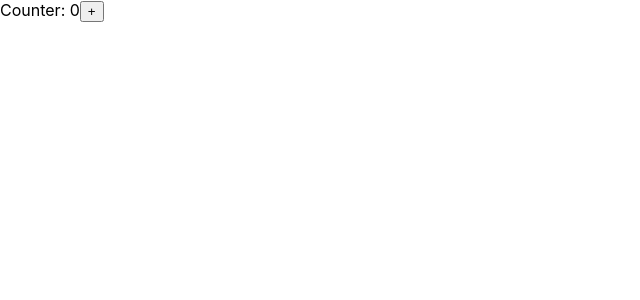
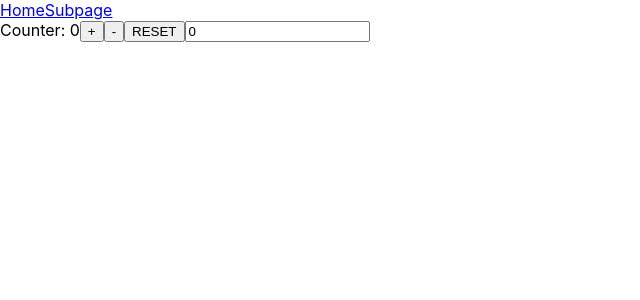
Before and after one commit to KajBialas/stacja-it-redux1, a React (Create React App) app: page / in a window 1280 px wide. Shown: the top 300 px of the page, without its empty margins (0-640 px from the left). Built offline with nearby package versions, Linux system fonts and the light colour scheme.

Commit message:
Final version for issue1 / extraIssue1

```diff
--- a/package.json
+++ b/package.json
@@ -9,6 +9,7 @@
     "react": "^16.13.1",
     "react-dom": "^16.13.1",
     "react-redux": "^7.2.1",
+    "react-router-dom": "^5.2.0",
     "react-scripts": "3.4.3",
     "redux": "^4.0.5"
   },
--- a/src/App.js
+++ b/src/App.js
@@ -1,11 +1,14 @@
 import React from 'react';
 import { connect } from 'react-redux';
 
-function App({count, incrementCounter}) {
+function App({count, incrementCounter, decrementCounter, resetCounter, changeCounter}) {
   return (
     <div>
       Counter: {count}
       <button onClick={incrementCounter} >+</button>
+      <button onClick={decrementCounter} >-</button>
+      <button onClick={resetCounter} >RESET</button>
+      <input value={count} onChange={changeCounter} />
     </div>
   );
 }
@@ -19,6 +22,9 @@ const mapStateToProps = state => {
 const mapDispatchToProps = dispatch => {
   return {
     incrementCounter: () => dispatch({type: 'INCREMENT'}),
+    decrementCounter: () => dispatch({type: 'DECREMENT'}),
+    resetCounter: () => dispatch({type: 'RESET'}),
+    changeCounter: (e) => dispatch({type: 'CHANGE', payload: e.target.value})
   }
 };
 
--- /dev/null
+++ b/src/Nav.js
@@ -0,0 +1,13 @@
+import React from 'react';
+import { Link } from 'react-router-dom';
+
+function Nav() {
+  return (
+    <div>
+      <Link to="/">Home</Link>
+      <Link to="/subpage">Subpage</Link>
+    </div>
+  )
+}
+
+export default Nav;
--- /dev/null
+++ b/src/Subpage.js
@@ -0,0 +1,20 @@
+import React from 'react';
+import { connect } from 'react-redux';
+
+function Subpage({count}) {
+  return (
+    <div>
+      Counter: {count}
+
+    </div>
+  );
+}
+
+const mapStateToProps = state => {
+  return {
+    count: state,
+  }
+};
+
+
+export default connect(mapStateToProps)(Subpage);
--- a/src/index.js
+++ b/src/index.js
@@ -5,11 +5,20 @@ import App from './App';
 import * as serviceWorker from './serviceWorker';
 import { Provider } from 'react-redux';
 import { createStore } from 'redux';
+import { BrowserRouter, Switch, Route } from 'react-router-dom';
+import Subpage from './Subpage';
+import Nav from './Nav';
 
 const reducer = (state = 0, action) => {
   switch (action.type) {
     case 'INCREMENT':
       return state = state + 1;
+    case 'DECREMENT':
+      return state = state - 1;
+    case 'RESET':
+      return state = 0;
+    case 'CHANGE':
+      return state = Number(action.payload);
     default:
       return state;
   }
@@ -19,7 +28,13 @@ const store = createStore(reducer);
 
 ReactDOM.render(
   <Provider store={store}>
-    <App />
+    <BrowserRouter>
+      <Nav />
+      <Switch>
+        <Route exact path="/" component={App} />
+        <Route exact path="/subpage" component={Subpage} />
+      </Switch>
+    </BrowserRouter>
   </Provider>,
   document.getElementById('root')
 );
```
Also changed, not shown: 1 other file (tests, documents, lock files or other folders).
